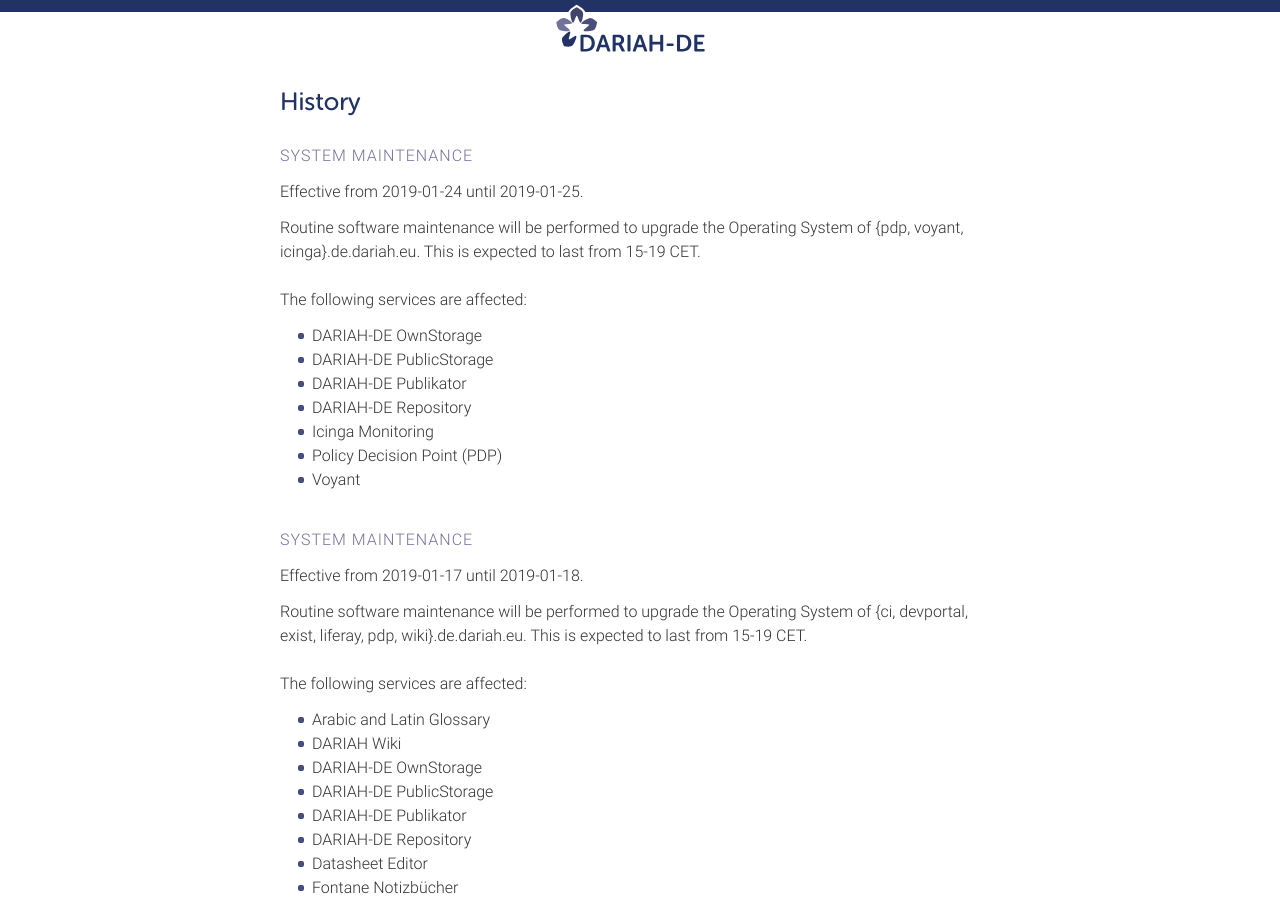
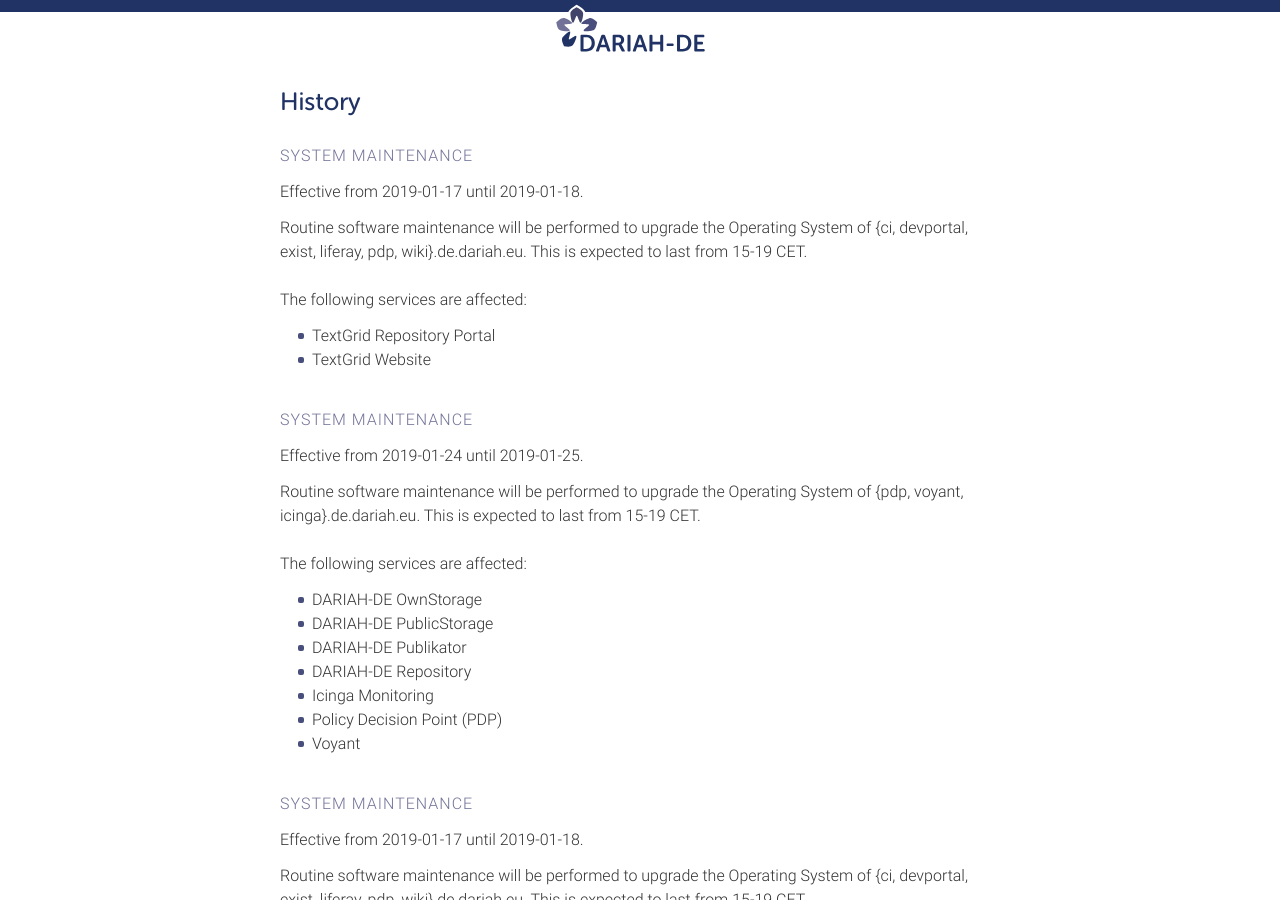
Before and after one commit to DARIAH-DE/status, a Jekyll site: the page built from history.md, in a window 1280 px wide and 900 px high. Built offline with Jekyll 4.4.1, drawn with Linux system fonts in a browser that asks for light colours; our own code applies the rules of GitHub Pages for plain Markdown files.

Commit message:
Update history.yaml

```diff
--- a/_data/history.yaml
+++ b/_data/history.yaml
@@ -1,4 +1,10 @@
 ---
+- title: 'System Maintenance'
+  description: 'Routine software maintenance will be performed to upgrade the Operating System of {ci, devportal, exist, liferay, pdp, wiki}.de.dariah.eu. This is expected to last from 15-19 CET.'
+  date_start: '2019-01-17'
+  date_end: '2019-01-18'
+  affected:
+    - '/middlewares/liferay'
 - title: 'System Maintenance'
   date_start: '2019-01-24'
   date_end: '2019-01-25'
```
